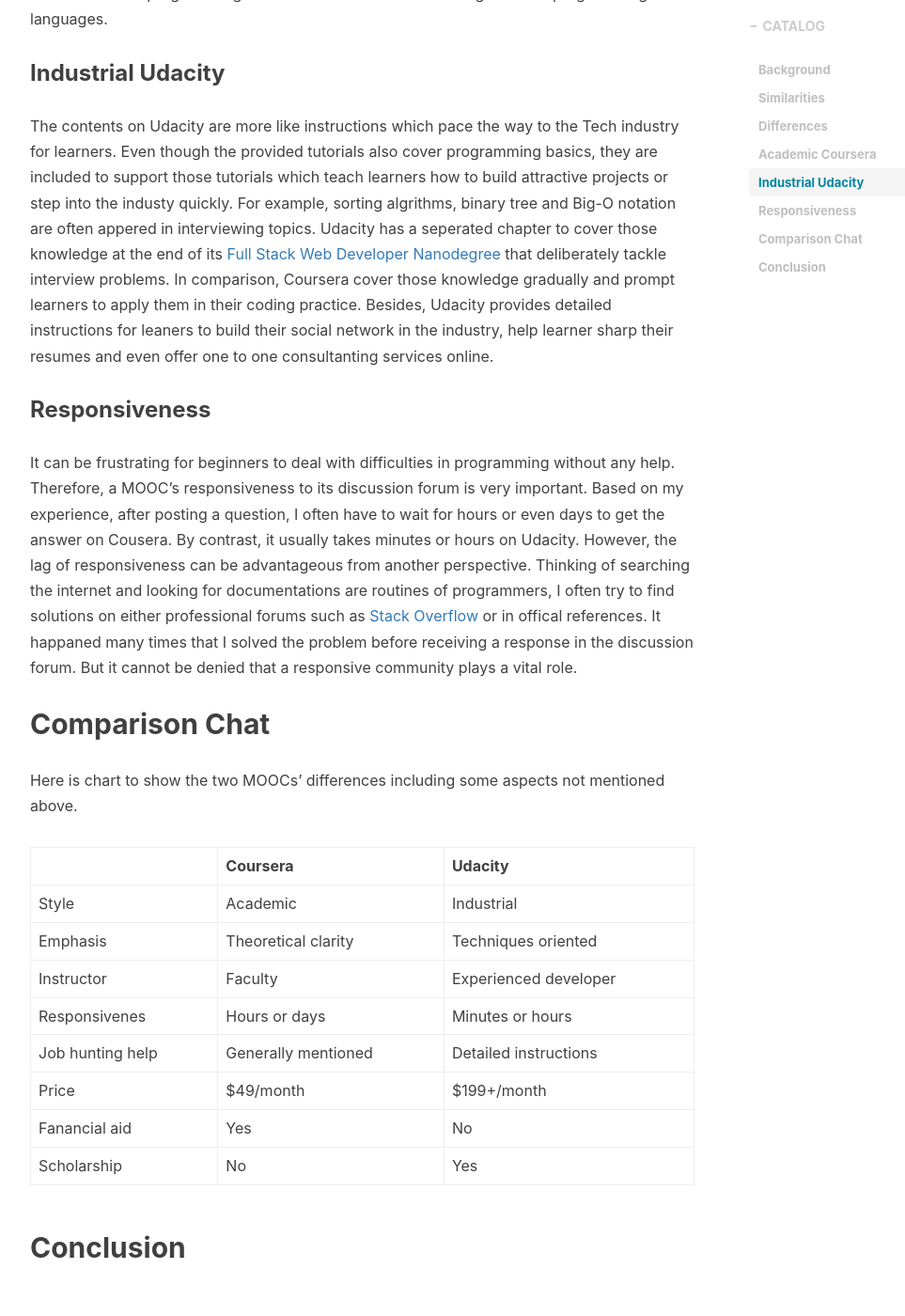
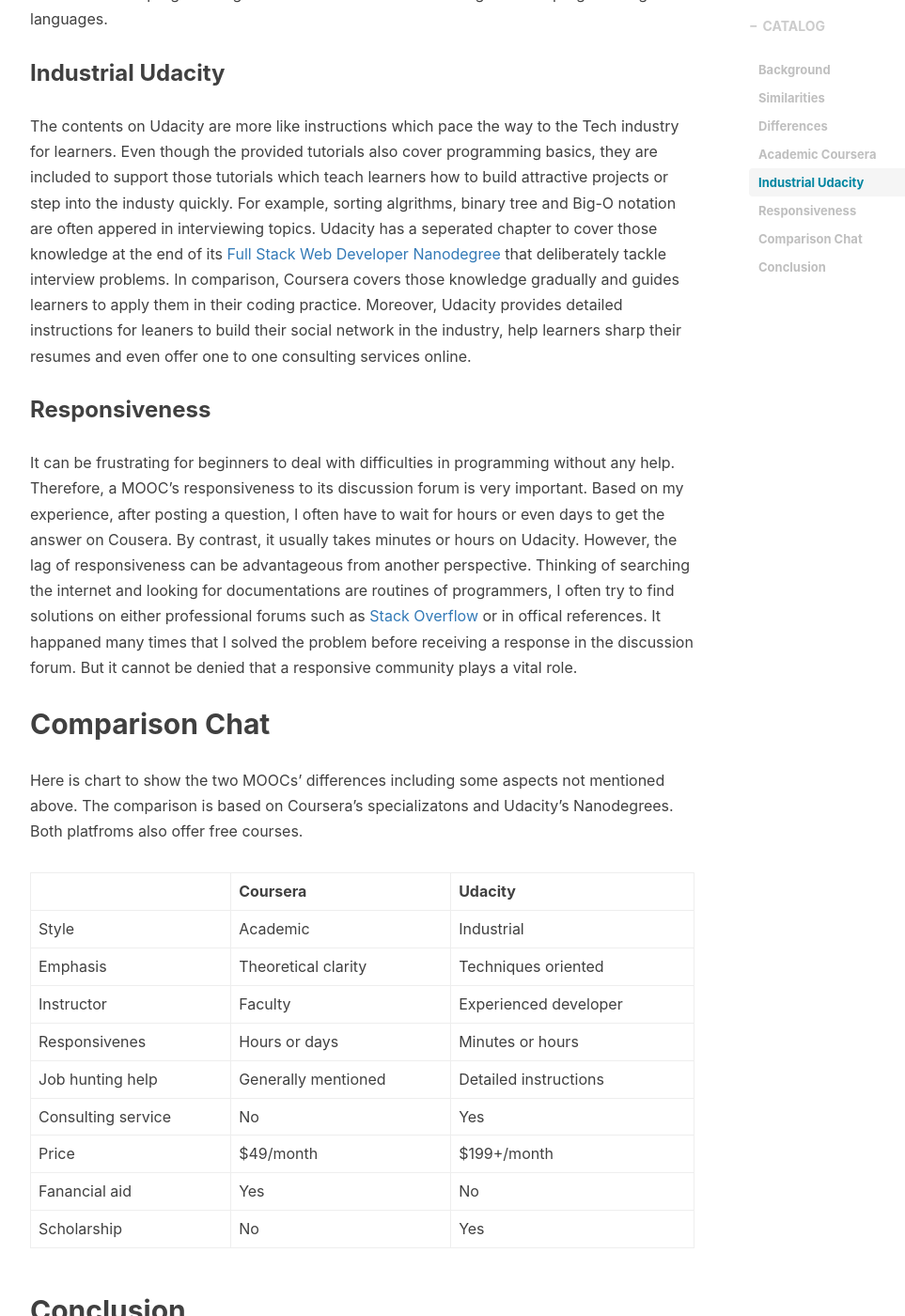
Before and after one commit to biyunwu/biyunwu.github.io, a Jekyll site: the page built from _posts/2018-02-19-coursera-versus-udacity.md, in a window 1280 px wide and 1400 px high, scrolled down 2124 px. Shown: the whole window at 94% size, without its empty margins (233-1196 px from the left). Built offline with Jekyll 4.4.1, drawn with Linux system fonts in a browser that asks for light colours; nearby versions of some CDN libraries; comment, search, counter and statistics services are not loaded.

Commit message:
Update article

```diff
--- a/_posts/2018-02-19-coursera-versus-udacity.md
+++ b/_posts/2018-02-19-coursera-versus-udacity.md
@@ -47,7 +47,7 @@
 ### Industrial Udacity
 
 The contents on Udacity are more like instructions which pace the way to the Tech industry for learners. Even though the provided tutorials also
-cover programming basics, they are included to support those tutorials which teach learners how to build attractive projects or step into the industy quickly. For example, sorting algrithms, binary tree and Big-O notation are often appered in interviewing topics. Udacity has a seperated chapter to cover those knowledge at the end of its <a href="https://www.udacity.com/course/full-stack-web-developer-nanodegree--nd004" target="_blank">Full Stack Web Developer Nanodegree</a> that deliberately tackle interview problems. In comparison, Coursera cover those knowledge gradually and prompt learners to apply them in their coding practice. Besides, Udacity provides detailed instructions for leaners to build their social network in the industry, help learner sharp their resumes and even offer one to one consultanting services online.
+cover programming basics, they are included to support those tutorials which teach learners how to build attractive projects or step into the industy quickly. For example, sorting algrithms, binary tree and Big-O notation are often appered in interviewing topics. Udacity has a seperated chapter to cover those knowledge at the end of its <a href="https://www.udacity.com/course/full-stack-web-developer-nanodegree--nd004" target="_blank">Full Stack Web Developer Nanodegree</a> that deliberately tackle interview problems. In comparison, Coursera covers those knowledge gradually and guides learners to apply them in their coding practice. Moreover, Udacity provides detailed instructions for leaners to build their social network in the industry, help learners sharp their resumes and even offer one to one consulting services online.
 
 ### Responsiveness
 
@@ -55,7 +55,7 @@
 
 ## Comparison Chat
 
-Here is chart to show the two MOOCs' differences including some aspects not mentioned above.
+Here is chart to show the two MOOCs' differences including some aspects not mentioned above. The comparison is based on Coursera's specializatons and Udacity's Nanodegrees. Both platfroms also offer free courses.
 
 |                       |Coursera            |Udacity              |
 |-----------------------|--------------------|---------------------|
@@ -64,6 +64,7 @@
 |Instructor             |Faculty             |Experienced developer|
 |Responsivenes          |Hours or days       |Minutes or hours     |
 |Job hunting help       |Generally mentioned |Detailed instructions|
+|Consulting service     |No                  |Yes                  |
 |Price                  |$49/month           |$199+/month          |
 |Fanancial aid          |Yes                 |No                   |
 |Scholarship            |No                  |Yes                  |
```
